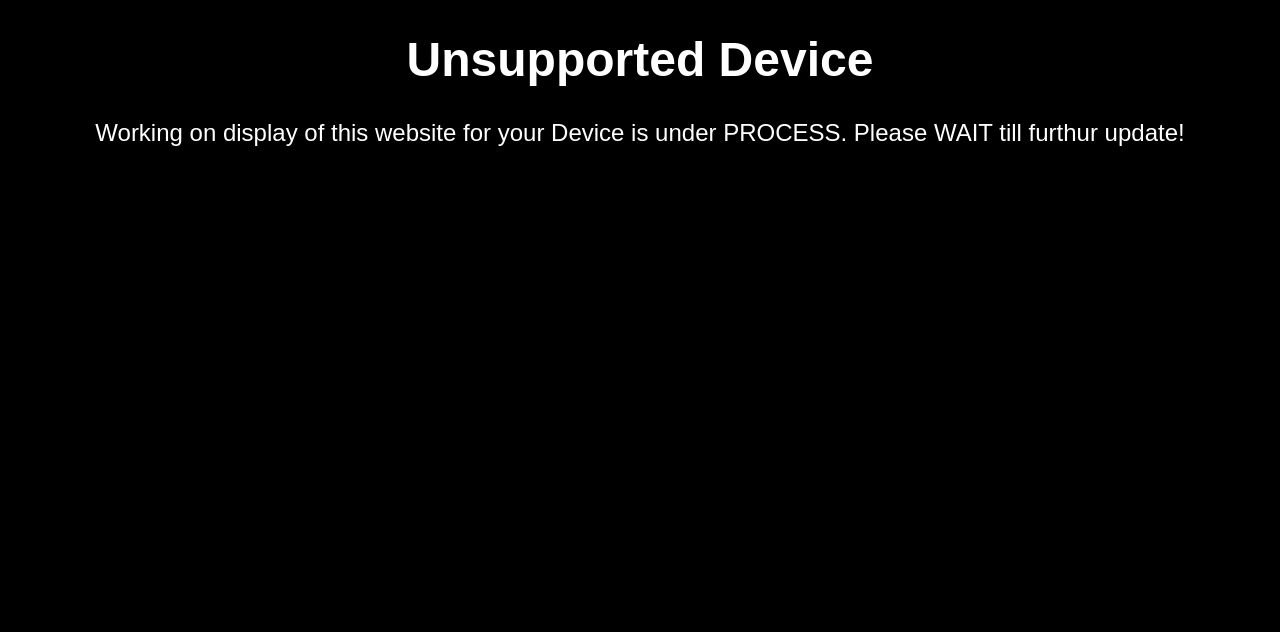
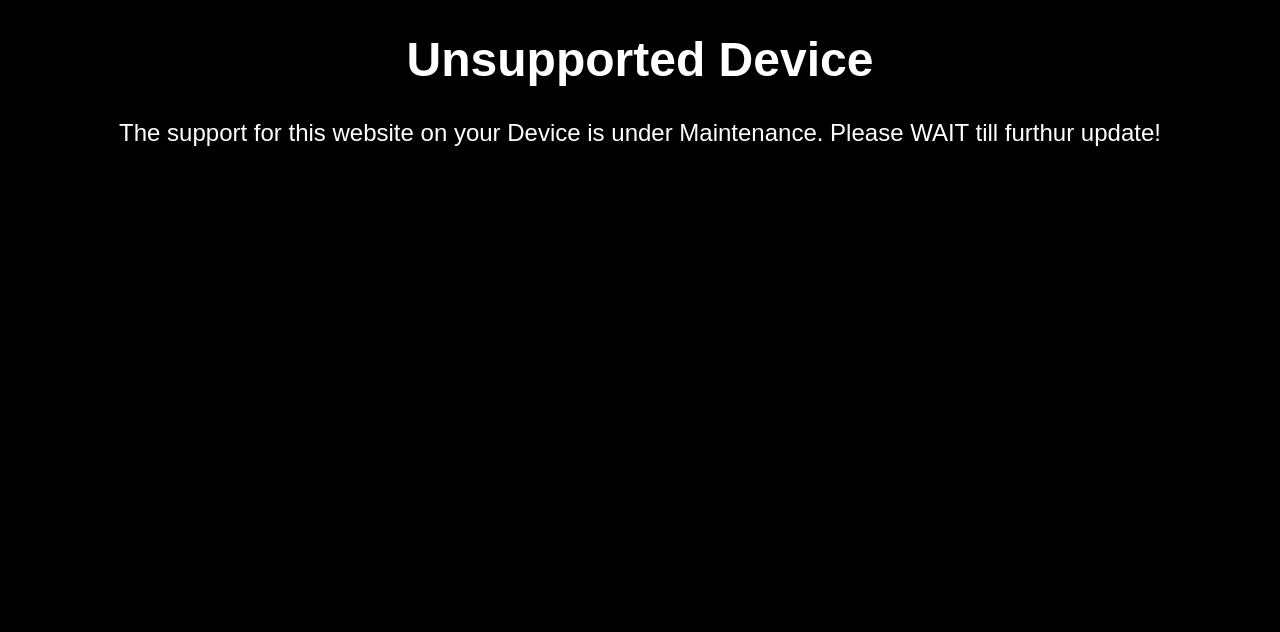
Before and after one commit to Super-Devil-king/Super-Devil-king.github.io, a plain HTML site: page index.html in a window 1280 px wide. Shown: the top 632 px of the page. Drawn offline with Linux system fonts and the light colour scheme; some packages are replaced by stand-ins of ours; a script that the page names is missing; a web font is replaced by a local one.

Commit message:
Update index.html

```diff
--- a/index.html
+++ b/index.html
@@ -603,7 +603,7 @@
 
   <div class="unsupported">
     <h1>Unsupported Device</h1>
-    <p>Working on display of this website for your Device is under PROCESS. Please WAIT till furthur update!</p>
+    <p>The support for this website on your Device is under Maintenance. Please WAIT till furthur update!</p>
   </div>
 
   <div class="cover" id="cover"><img src="cu_logo.png">
```
